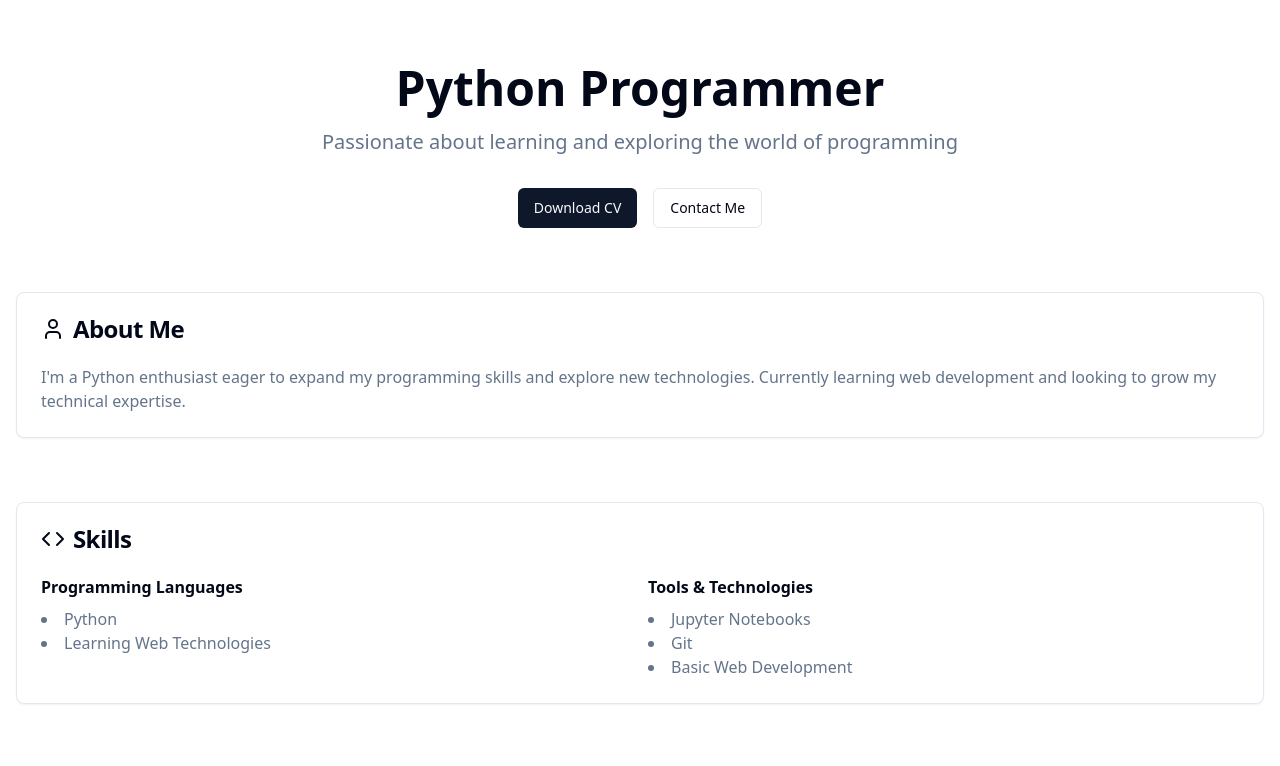
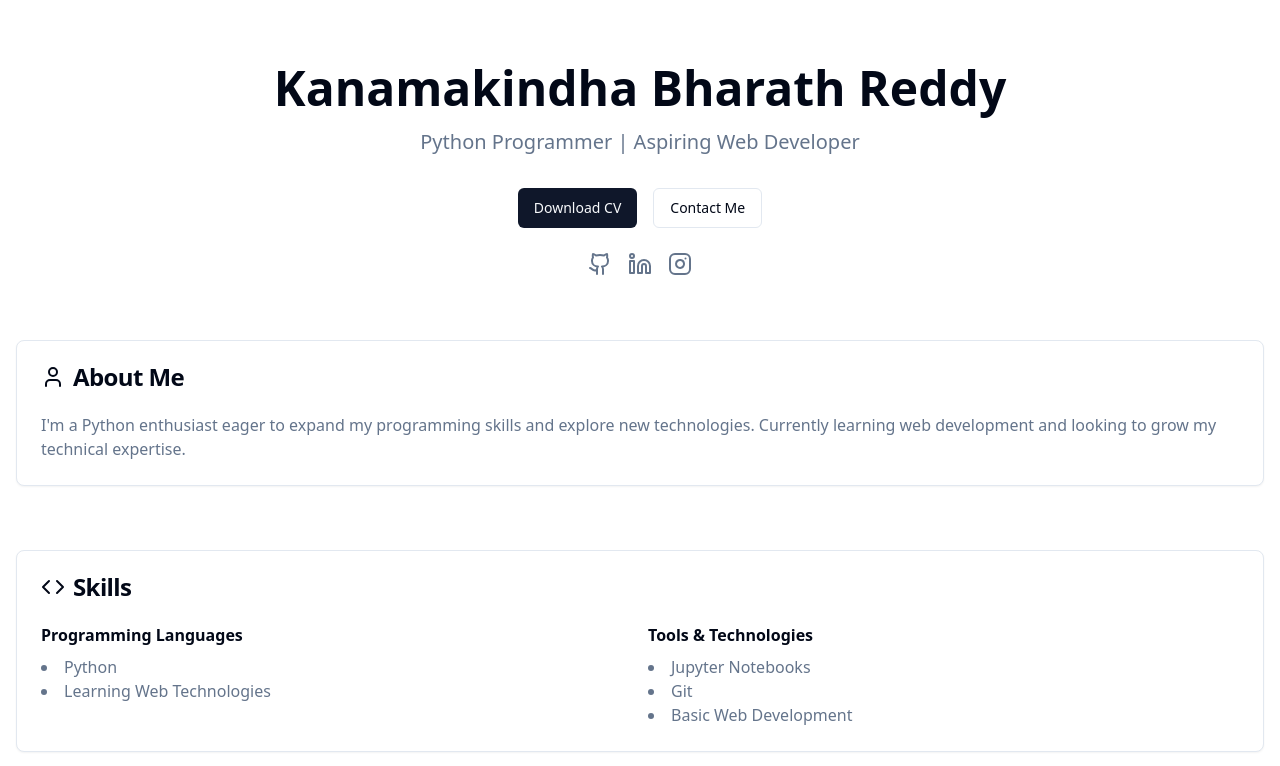
Before and after one commit to kanamakindhabharathreddy/portfolio-prompt-project, a React (Vite) app: page / in a window 1280 px wide. Shown: the top 766 px of the page. Built offline with nearby package versions, Linux system fonts and the light colour scheme.

Commit message:
Add social links and name
Update the application to include social media links and the user's name.

```diff
--- a/src/pages/Index.tsx
+++ b/src/pages/Index.tsx
@@ -2,7 +2,7 @@
 import React from 'react';
 import { Button } from "@/components/ui/button";
 import { Card, CardContent, CardHeader, CardTitle } from "@/components/ui/card";
-import { Code, User, BookOpen, Send } from 'lucide-react';
+import { Code, User, BookOpen, Send, Github, Linkedin, Instagram } from 'lucide-react';
 
 const Index = () => {
   return (
@@ -10,13 +10,26 @@ const Index = () => {
       <div className="container mx-auto px-4 py-16">
         {/* Hero Section */}
         <section className="text-center mb-16">
-          <h1 className="text-5xl font-bold mb-4">Python Programmer</h1>
+          <h1 className="text-5xl font-bold mb-4">Kanamakindha Bharath Reddy</h1>
           <p className="text-xl text-muted-foreground mb-8">
-            Passionate about learning and exploring the world of programming
+            Python Programmer | Aspiring Web Developer
           </p>
           <div className="flex justify-center space-x-4">
             <Button variant="default">Download CV</Button>
             <Button variant="outline">Contact Me</Button>
+          </div>
+
+          {/* Social Links */}
+          <div className="flex justify-center space-x-4 mt-6">
+            <a href="https://github.com/yourusername" target="_blank" rel="noopener noreferrer">
+              <Github className="text-muted-foreground hover:text-primary" size={24} />
+            </a>
+            <a href="https://linkedin.com/in/yourusername" target="_blank" rel="noopener noreferrer">
+              <Linkedin className="text-muted-foreground hover:text-primary" size={24} />
+            </a>
+            <a href="https://instagram.com/yourusername" target="_blank" rel="noopener noreferrer">
+              <Instagram className="text-muted-foreground hover:text-primary" size={24} />
+            </a>
           </div>
         </section>
 
```
